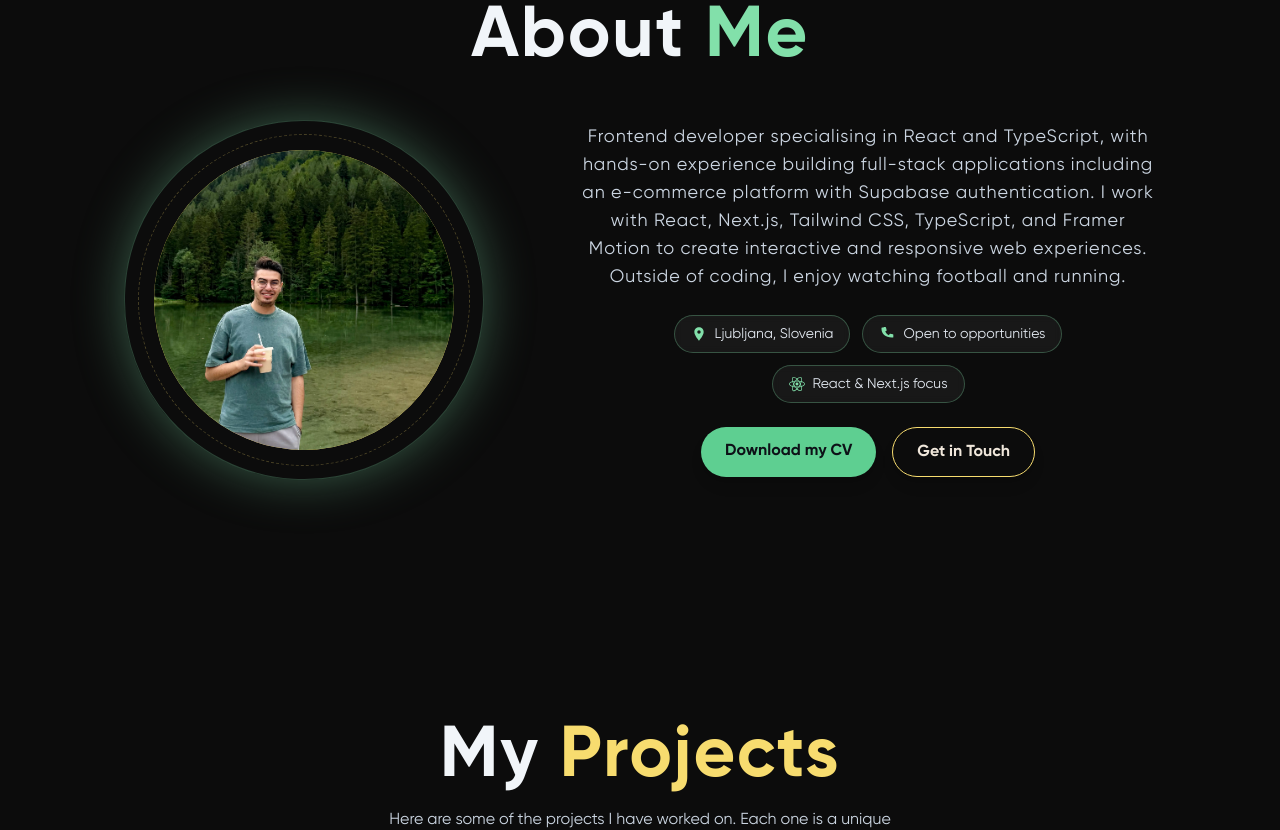
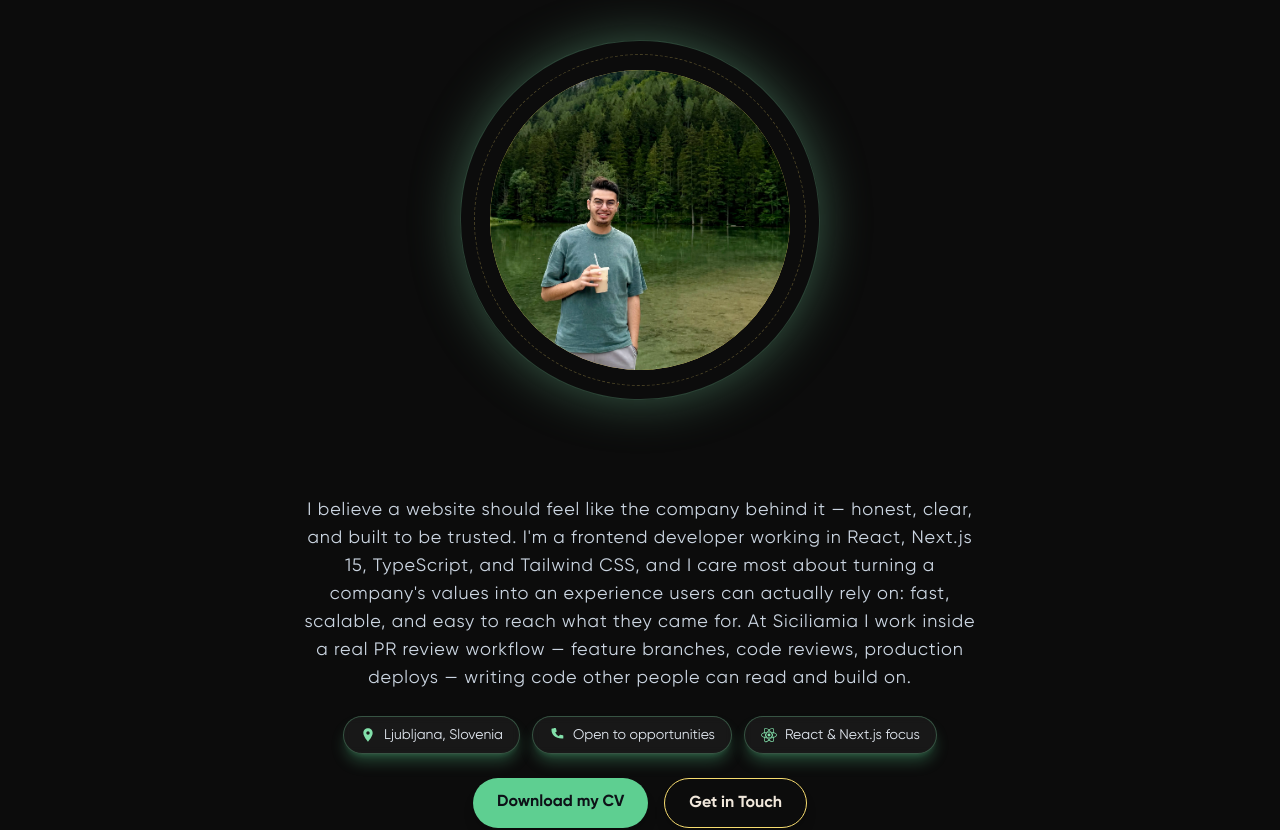
Before and after one commit to HaythamSaba/reactPortfolio, a React (Vite) app: page / in a window 1280 px wide. Shown: the part 960-1790 px from the top of the page. Built offline with nearby package versions, Linux system fonts and the light colour scheme; a web font is replaced by a local one.

Commit message:
updating About me bio

```diff
--- a/src/components/sections/About.jsx
+++ b/src/components/sections/About.jsx
@@ -48,8 +48,7 @@ function About() {
             }}
             animate={{ rotate: 360 }}
             transition={{ duration: 18, repeat: Infinity, ease: "linear" }}
-          >
-          </motion.div>
+          ></motion.div>
 
           <motion.div
             className="absolute rounded-full"
@@ -70,17 +69,19 @@ function About() {
         </motion.div>
 
         {/* Bio, quick facts, CTAs */}
-        <div className="flex flex-col items-center gap-6 max-w-xl">
+        <div className="flex flex-col items-center gap-6 max-w-2xl">
           <motion.p
             className="text-center text-slate-300 text-sm md:text-lg tracking-wider"
             variants={itemVariants}
           >
-            Frontend developer specialising in React and TypeScript, with
-            hands-on experience building full-stack applications including an
-            e-commerce platform with Supabase authentication. I work with React,
-            Next.js, Tailwind CSS, TypeScript, and Framer Motion to create
-            interactive and responsive web experiences. Outside of coding, I
-            enjoy watching football and running.
+            I believe a website should feel like the company behind it — honest,
+            clear, and built to be trusted. I'm a frontend developer working in
+            React, Next.js 15, TypeScript, and Tailwind CSS, and I care most
+            about turning a company's values into an experience users can
+            actually rely on: fast, scalable, and easy to reach what they came
+            for. At Siciliamia I work inside a real PR review workflow — feature
+            branches, code reviews, production deploys — writing code other
+            people can read and build on.
           </motion.p>
 
           <motion.div
@@ -90,7 +91,7 @@ function About() {
             {quickFacts.map(({ icon: Icon, label }) => (
               <span
                 key={label}
-                className="flex items-center gap-2 bg-white/5 border border-primary-400/30 text-slate-200 px-4 py-2 rounded-full text-xs md:text-sm backdrop-blur-sm"
+                className="flex items-center gap-2 bg-white/5 border border-primary-400/30 text-slate-200 px-4 py-2 rounded-full text-sm backdrop-blur-sm shadow-lg shadow-primary-500/30"
               >
                 <Icon className="w-4 h-4 text-primary-400" />
                 {label}
```
